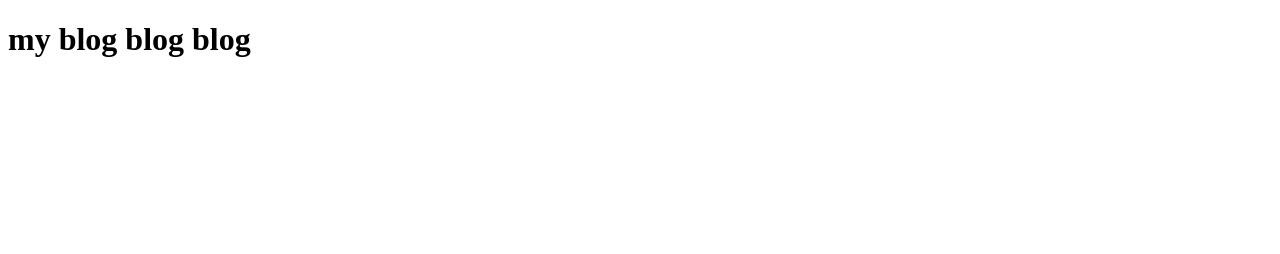
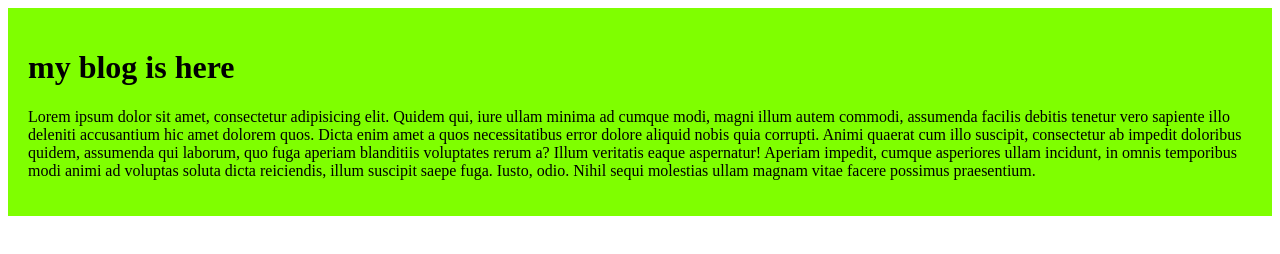
Before and after one commit to jubaeddddd/my-blog-git, a plain HTML site: page index.html in a window 1280 px wide. Drawn offline with Linux system fonts and the light colour scheme.

Commit message:
first commit

```diff
--- a/index.html
+++ b/index.html
@@ -4,8 +4,12 @@
     <meta charset="UTF-8">
     <meta name="viewport" content="width=device-width, initial-scale=1.0">
     <title>Document</title>
+    <link rel="stylesheet" href="styles/blog.css">
 </head>
 <body>
-    <h1>my blog blog blog</h1>
+    <div>
+        <h1>my blog is here</h1>
+        <p>Lorem ipsum dolor sit amet, consectetur adipisicing elit. Quidem qui, iure ullam minima ad cumque modi, magni illum autem commodi, assumenda facilis debitis tenetur vero sapiente illo deleniti accusantium hic amet dolorem quos. Dicta enim amet a quos necessitatibus error dolore aliquid nobis quia corrupti. Animi quaerat cum illo suscipit, consectetur ab impedit doloribus quidem, assumenda qui laborum, quo fuga aperiam blanditiis voluptates rerum a? Illum veritatis eaque aspernatur! Aperiam impedit, cumque asperiores ullam incidunt, in omnis temporibus modi animi ad voluptas soluta dicta reiciendis, illum suscipit saepe fuga. Iusto, odio. Nihil sequi molestias ullam magnam vitae facere possimus praesentium.</p>
+    </div>
 </body>
 </html>
--- /dev/null
+++ b/styles/blog.css
@@ -0,0 +1,4 @@
+div{
+    background-color: chartreuse;
+    padding: 20px;
+}
```
